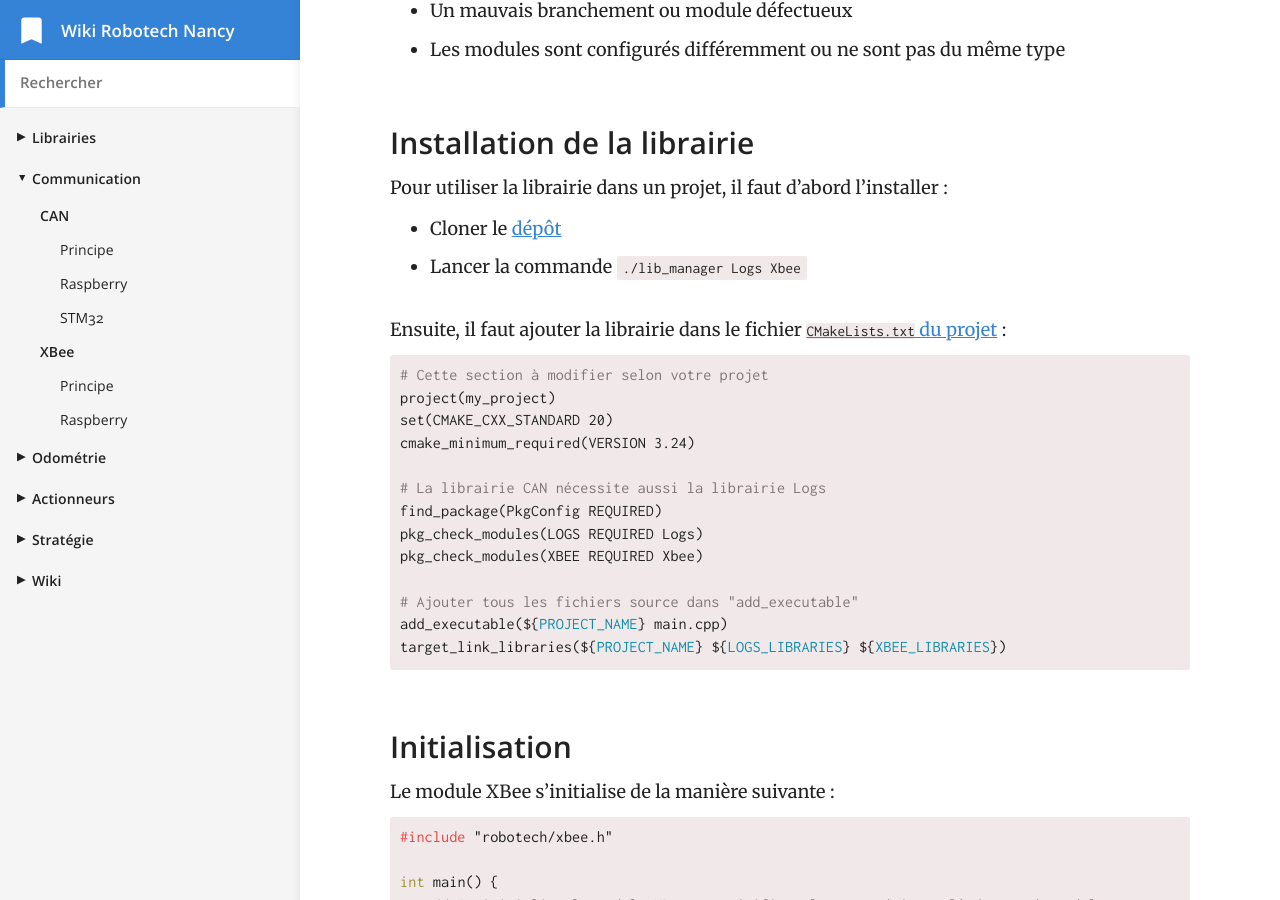
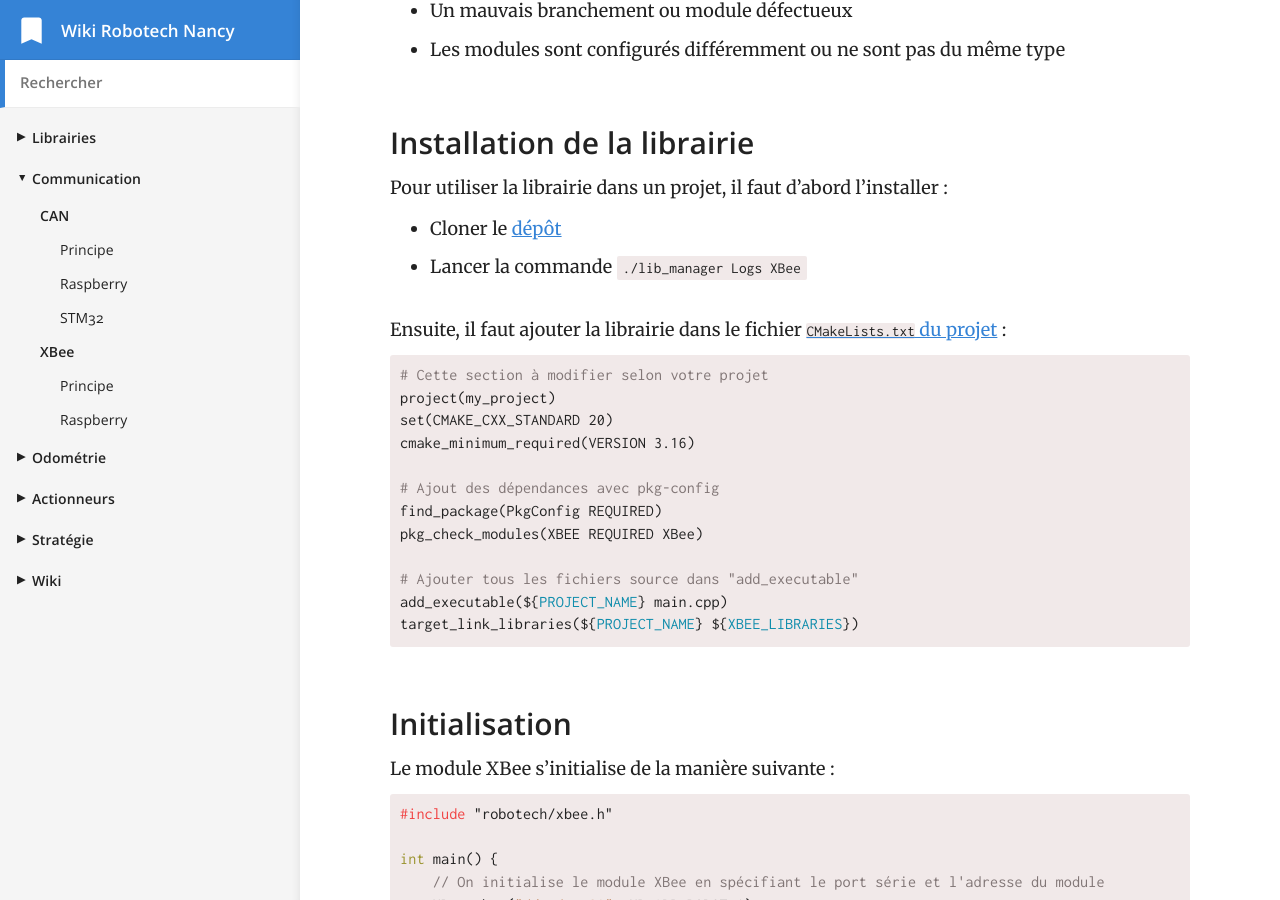
Before and after one commit to RobotechNancy/robotechnancy.github.io, a Jekyll site: the page built from _docs/communication/XBee/raspberry.md, in a window 1280 px wide and 900 px high, scrolled down 735 px. Built offline with Jekyll 4.4.1, drawn with Linux system fonts in a browser that asks for light colours.

Commit message:
Adaptation nouveau CMakeLists

````diff
--- a/_docs/communication/XBee/raspberry.md
+++ b/_docs/communication/XBee/raspberry.md
@@ -22,23 +22,22 @@ Un problème de communication peut avoir plusieures causes :
 
 Pour utiliser la librairie dans un projet, il faut d’abord l’installer :
 - Cloner le [dépôt](https://github.com/RobotechNancy/Communication){:target="_blank"}
-- Lancer la commande `./lib_manager Logs Xbee`
+- Lancer la commande `./lib_manager Logs XBee`
 
 Ensuite, il faut ajouter la librairie dans le fichier [`CMakeLists.txt` du projet](/librairies/raspberry/#création-dun-software){:target="_blank"} :
 ```cmake
 # Cette section à modifier selon votre projet
 project(my_project)
 set(CMAKE_CXX_STANDARD 20)
-cmake_minimum_required(VERSION 3.24)
+cmake_minimum_required(VERSION 3.16)
 
-# La librairie CAN nécessite aussi la librairie Logs
+# Ajout des dépendances avec pkg-config
 find_package(PkgConfig REQUIRED)
-pkg_check_modules(LOGS REQUIRED Logs)
-pkg_check_modules(XBEE REQUIRED Xbee)
+pkg_check_modules(XBEE REQUIRED XBee)
 
 # Ajouter tous les fichiers source dans "add_executable"
 add_executable(${PROJECT_NAME} main.cpp)
-target_link_libraries(${PROJECT_NAME} ${LOGS_LIBRARIES} ${XBEE_LIBRARIES})
+target_link_libraries(${PROJECT_NAME} ${XBEE_LIBRARIES})
 ```
 
 ### Initialisation
````
Also changed, not shown: _docs/communication/CAN/raspberry.md (+3 -4 lines), _docs/librairies/raspberry.md (+1 -2 lines).
